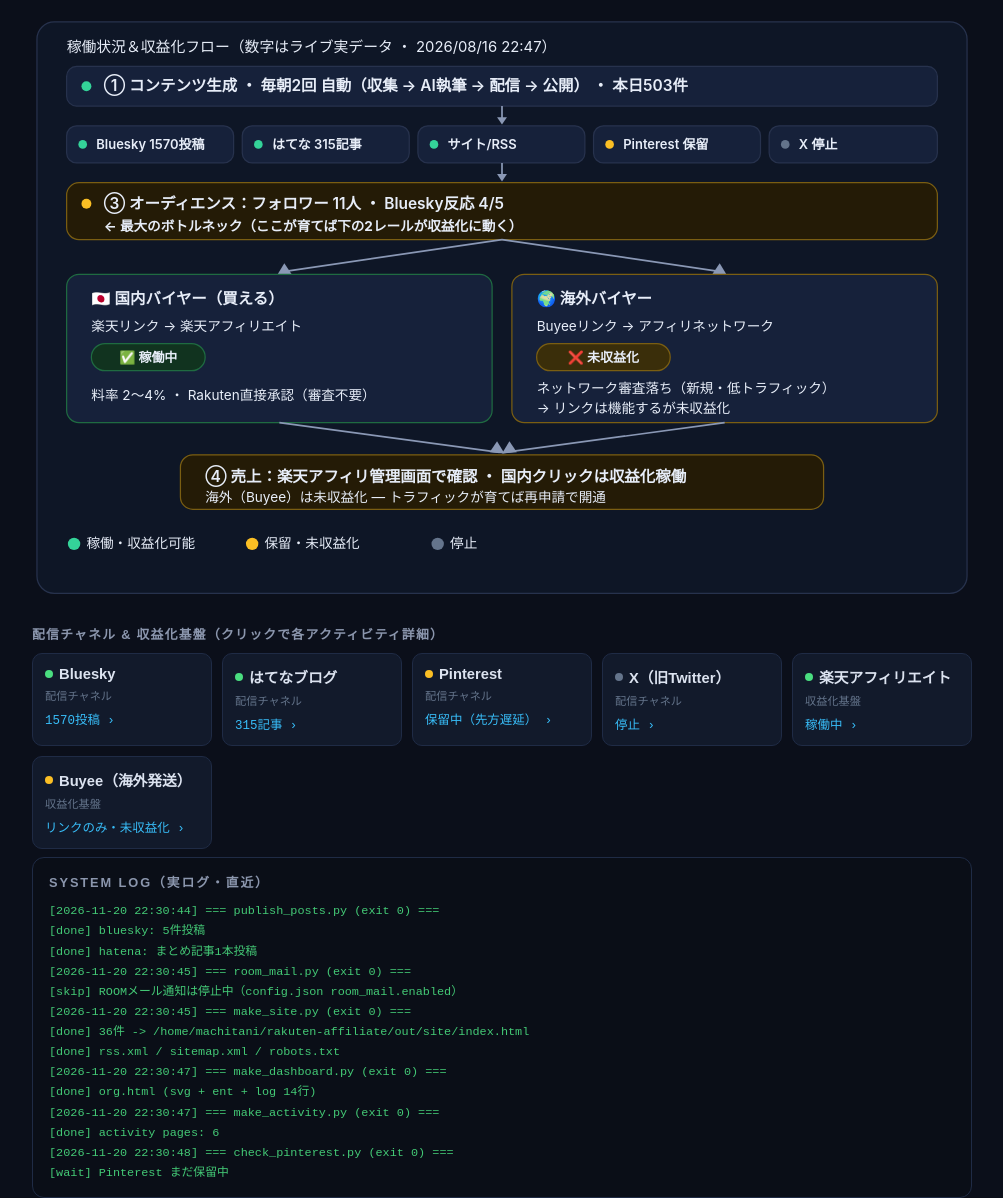
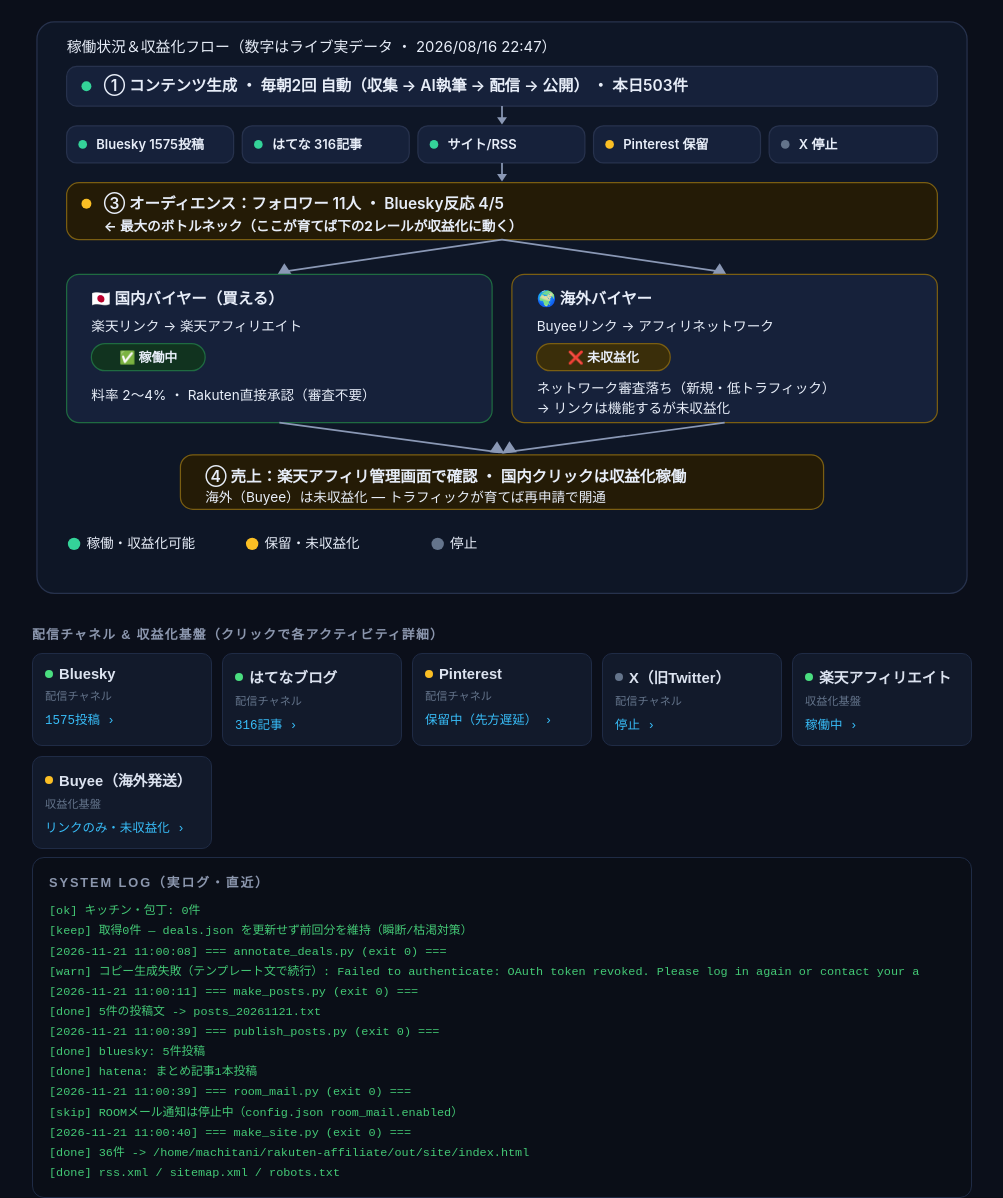
Before and after one commit to yuki88231910-ux/rakuten-deals, a plain HTML site: page org.html in a window 1280 px wide. Shown: the part 128-1326 px from the top of the page, without its empty margins (138-1141 px from the left). Drawn offline with Linux system fonts and the light colour scheme.

Commit message:
update deals 2026-11-21

```diff
--- a/org.html
+++ b/org.html
@@ -65,8 +65,8 @@
 <path class="ar" d="M380 72 L380 84"/><path d="M376 81 L380 87 L384 81 Z" fill="var(--mut)"/>
 
 <g>
-  <g transform="translate(28,88)"><rect width="135" height="30" rx="8" fill="var(--panel)" stroke="var(--line)"/><circle cx="13" cy="15" r="3.5" fill="var(--ok)"/><text class="chip" x="24" y="19">Bluesky 1570投稿</text></g>
-  <g transform="translate(170,88)"><rect width="135" height="30" rx="8" fill="var(--panel)" stroke="var(--line)"/><circle cx="13" cy="15" r="3.5" fill="var(--ok)"/><text class="chip" x="24" y="19">はてな 315記事</text></g>
+  <g transform="translate(28,88)"><rect width="135" height="30" rx="8" fill="var(--panel)" stroke="var(--line)"/><circle cx="13" cy="15" r="3.5" fill="var(--ok)"/><text class="chip" x="24" y="19">Bluesky 1575投稿</text></g>
+  <g transform="translate(170,88)"><rect width="135" height="30" rx="8" fill="var(--panel)" stroke="var(--line)"/><circle cx="13" cy="15" r="3.5" fill="var(--ok)"/><text class="chip" x="24" y="19">はてな 316記事</text></g>
   <g transform="translate(312,88)"><rect width="135" height="30" rx="8" fill="var(--panel)" stroke="var(--line)"/><circle cx="13" cy="15" r="3.5" fill="var(--ok)"/><text class="chip" x="24" y="19">サイト/RSS</text></g>
   <g transform="translate(454,88)"><rect width="135" height="30" rx="8" fill="var(--panel)" stroke="var(--line)"/><circle cx="13" cy="15" r="3.5" fill="var(--pend)"/><text class="chip" x="24" y="19">Pinterest 保留</text></g>
   <g transform="translate(596,88)"><rect width="136" height="30" rx="8" fill="var(--panel)" stroke="var(--line)"/><circle cx="13" cy="15" r="3.5" fill="var(--off)"/><text class="chip" x="24" y="19">X 停止</text></g>
@@ -110,23 +110,23 @@
 </g>
 </svg></div>
   <h3 class="sech">配信チャネル & 収益化基盤（クリックで各アクティビティ詳細）</h3>
-  <div class="ent-grid"><a class="ent" href="activity_bluesky.html"><div class="ent-h"><span class="ent-dot ok"></span><b>Bluesky</b></div><div class="ent-k">配信チャネル</div><div class="ent-s">1570投稿 ›</div></a><a class="ent" href="activity_hatena.html"><div class="ent-h"><span class="ent-dot ok"></span><b>はてなブログ</b></div><div class="ent-k">配信チャネル</div><div class="ent-s">315記事 ›</div></a><a class="ent" href="activity_pinterest.html"><div class="ent-h"><span class="ent-dot pend"></span><b>Pinterest</b></div><div class="ent-k">配信チャネル</div><div class="ent-s">保留中（先方遅延） ›</div></a><a class="ent" href="activity_x.html"><div class="ent-h"><span class="ent-dot off"></span><b>X（旧Twitter）</b></div><div class="ent-k">配信チャネル</div><div class="ent-s">停止 ›</div></a><a class="ent" href="activity_rakuten.html"><div class="ent-h"><span class="ent-dot ok"></span><b>楽天アフィリエイト</b></div><div class="ent-k">収益化基盤</div><div class="ent-s">稼働中 ›</div></a><a class="ent" href="activity_buyee.html"><div class="ent-h"><span class="ent-dot pend"></span><b>Buyee（海外発送）</b></div><div class="ent-k">収益化基盤</div><div class="ent-s">リンクのみ・未収益化 ›</div></a></div>
+  <div class="ent-grid"><a class="ent" href="activity_bluesky.html"><div class="ent-h"><span class="ent-dot ok"></span><b>Bluesky</b></div><div class="ent-k">配信チャネル</div><div class="ent-s">1575投稿 ›</div></a><a class="ent" href="activity_hatena.html"><div class="ent-h"><span class="ent-dot ok"></span><b>はてなブログ</b></div><div class="ent-k">配信チャネル</div><div class="ent-s">316記事 ›</div></a><a class="ent" href="activity_pinterest.html"><div class="ent-h"><span class="ent-dot pend"></span><b>Pinterest</b></div><div class="ent-k">配信チャネル</div><div class="ent-s">保留中（先方遅延） ›</div></a><a class="ent" href="activity_x.html"><div class="ent-h"><span class="ent-dot off"></span><b>X（旧Twitter）</b></div><div class="ent-k">配信チャネル</div><div class="ent-s">停止 ›</div></a><a class="ent" href="activity_rakuten.html"><div class="ent-h"><span class="ent-dot ok"></span><b>楽天アフィリエイト</b></div><div class="ent-k">収益化基盤</div><div class="ent-s">稼働中 ›</div></a><a class="ent" href="activity_buyee.html"><div class="ent-h"><span class="ent-dot pend"></span><b>Buyee（海外発送）</b></div><div class="ent-k">収益化基盤</div><div class="ent-s">リンクのみ・未収益化 ›</div></a></div>
   <div class="logbox">
     <h3>SYSTEM LOG（実ログ・直近）</h3>
-<div class="ln">[2026-11-20 22:30:44] === publish_posts.py (exit 0) ===</div>
+<div class="ln">[ok] キッチン・包丁: 0件</div>
+<div class="ln">[keep] 取得0件 — deals.json を更新せず前回分を維持（瞬断/枯渇対策）</div>
+<div class="ln">[2026-11-21 11:00:08] === annotate_deals.py (exit 0) ===</div>
+<div class="ln">[warn] コピー生成失敗（テンプレート文で続行）: Failed to authenticate: OAuth token revoked. Please log in again or contact your a</div>
+<div class="ln">[2026-11-21 11:00:11] === make_posts.py (exit 0) ===</div>
+<div class="ln">[done] 5件の投稿文 -&gt; posts_20261121.txt</div>
+<div class="ln">[2026-11-21 11:00:39] === publish_posts.py (exit 0) ===</div>
 <div class="ln">[done] bluesky: 5件投稿</div>
 <div class="ln">[done] hatena: まとめ記事1本投稿</div>
-<div class="ln">[2026-11-20 22:30:45] === room_mail.py (exit 0) ===</div>
+<div class="ln">[2026-11-21 11:00:39] === room_mail.py (exit 0) ===</div>
 <div class="ln">[skip] ROOMメール通知は停止中（config.json room_mail.enabled）</div>
-<div class="ln">[2026-11-20 22:30:45] === make_site.py (exit 0) ===</div>
+<div class="ln">[2026-11-21 11:00:40] === make_site.py (exit 0) ===</div>
 <div class="ln">[done] 36件 -&gt; /home/machitani/rakuten-affiliate/out/site/index.html</div>
 <div class="ln">[done] rss.xml / sitemap.xml / robots.txt</div>
-<div class="ln">[2026-11-20 22:30:47] === make_dashboard.py (exit 0) ===</div>
-<div class="ln">[done] org.html (svg + ent + log 14行)</div>
-<div class="ln">[2026-11-20 22:30:47] === make_activity.py (exit 0) ===</div>
-<div class="ln">[done] activity pages: 6</div>
-<div class="ln">[2026-11-20 22:30:48] === check_pinterest.py (exit 0) ===</div>
-<div class="ln">[wait] Pinterest まだ保留中</div>
   </div>
 </main>
 <footer>
--- a/sitemap.xml
+++ b/sitemap.xml
@@ -1 +1 @@
-<?xml version="1.0" encoding="UTF-8"?><urlset xmlns="http://www.sitemaps.org/schemas/sitemap/0.9"><url><loc>https://yuki88231910-ux.github.io/rakuten-deals/</loc><lastmod>2026-11-20</lastmod><changefreq>daily</changefreq></url></urlset>
+<?xml version="1.0" encoding="UTF-8"?><urlset xmlns="http://www.sitemaps.org/schemas/sitemap/0.9"><url><loc>https://yuki88231910-ux.github.io/rakuten-deals/</loc><lastmod>2026-11-21</lastmod><changefreq>daily</changefreq></url></urlset>
```
Also changed, not shown: activity_bluesky.html (+3 -3 lines), activity_hatena.html (+2 -2 lines), rss.xml (+1 -1 lines).
